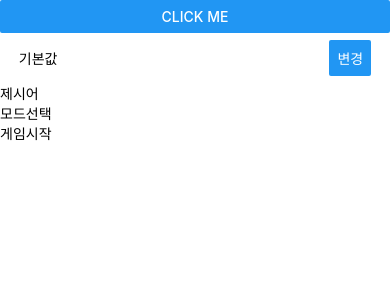
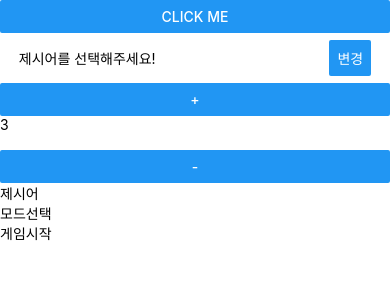
Before and after one commit to 2hakjoon/liargame, a React Native app: screen / in a window 390 px wide. Both pictures are taken after a click on the button "CLICK ME". Shown: the top 300 px of the page. Built offline with nearby package versions, Linux system fonts and the light colour scheme.

Commit message:
add count

```diff
--- /dev/null
+++ b/src/components/Molecules/Counter.tsx
@@ -0,0 +1,54 @@
+import React from "react"
+import styled from "styled-components/native"
+
+
+
+const Wrapper = styled.View`
+    width: 100%;
+    height: 100px;
+    position :relative;
+    `
+const CountText = styled.Text`
+    height: 100%;
+    `
+const CountBtn = styled.Button`
+    position: absolute;
+    z-index: -1;
+    height: 80px;
+    width: 80px;
+`
+
+
+
+type props={
+    count : number,
+    setCount : Function,
+    display? : boolean
+}
+
+export const Counter:React.FC<props> = ({count, setCount, display}) => {
+
+    const plusCountHandler = () => {
+        if(count < 10){
+            setCount(prev=>prev+1)
+        }
+    }
+
+    const minusCountHandler = () => {
+        if(count > 3){
+            setCount(prev=>prev-1)
+        }
+    }
+
+    return(
+        <>
+        {display&&
+            <Wrapper>
+            <CountBtn title={"+"} onPress={plusCountHandler}/>
+            <CountText>{count}</CountText>
+            <CountBtn title={"-"} onPress={minusCountHandler}/>
+            </Wrapper>
+        }
+        </>
+    )
+}
--- a/src/components/Templates/Subject.tsx
+++ b/src/components/Organisms/Subject/Subject.tsx
@@ -1,8 +1,8 @@
 import { useState } from "react"
 import styled from "styled-components/native"
 import React from "react"
-import { subjectDatas } from "../../Utils/Data/subjectLists"
-import { SubjectSelecter } from "../Organisms/Viewer/SubjectSelecter"
+import { subjectDatas } from "../../../Utils/Data/subjectLists"
+import { SubjectSelecter } from "./SubjectSelecter"
 
 
 const Wrapper = styled.View`
@@ -22,13 +22,18 @@ const BtnChangeSubject = styled.Button`
 `
 
 
+type props={
+    subjectText : string,
+    setSubjectText : Function,
+    selectModal : boolean,
+    setSelectModal : Function
+}
 
 
-export const Subject:React.FC = () =>{
+
+export const Subject:React.FC<props> = ({subjectText, setSubjectText, selectModal, setSelectModal}) =>{
     const subjects = subjectDatas;
 
-    const [subjectText, setSubjectText] = useState("기본값");
-    const [selectModal, setSelectModal] = useState(false);
 
     const subjectHandler = (subject : string) => {
         setSubjectText(subject)
--- a/src/components/Organisms/Viewer/SubjectSelecter.tsx
+++ b/src/components/Organisms/Subject/SubjectSelecter.tsx
@@ -11,6 +11,7 @@ const Wrapper = styled.View`
     top: 5vh;
     left: 5vw;
     padding: 16px;
+    z-index: 2;
 `
 
 
@@ -18,7 +19,6 @@ const Wrapper = styled.View`
 const GridWrapper = styled.View`
     width: 100%;
     height: 100%;
-    ;
     display: grid;
     grid-template-columns: repeat(4, 1fr);
     grid-template-rows: repeat(4, 50px);
--- a/src/screens/GameSetting.tsx
+++ b/src/screens/GameSetting.tsx
@@ -1,24 +1,32 @@
-import styled from "styled-components/native"
-import React from "react"
-import { Subject } from "../components/Templates/Subject"
-
+import styled from "styled-components/native";
+import React, { useState } from "react";
+import { Subject } from "../components/Organisms/Subject/Subject";
+import { Counter } from "../components/Molecules/Counter";
 
 const Wrapper = styled.View`
   display: flex;
   flex-direction: column;
   position: relative;
-`
-const Text = styled.Text`
+`;
+const Text = styled.Text``;
 
-`
+export const GameSetting: React.FC = () => {
+  const [playerCnt, setPlayerCnt] = useState(3);
+  const [selectModal, setSelectModal] = useState(false);
+  const [subjectText, setSubjectText] = useState("제시어를 선택해주세요!");
 
-export const GameSetting:React.FC = () => {
-    return(
+  return (
     <Wrapper>
-            <Subject/>
+      <Subject
+        subjectText={subjectText}
+        setSubjectText={setSubjectText}
+        selectModal={selectModal}
+        setSelectModal={setSelectModal}
+      />
+      <Counter count={playerCnt} setCount={setPlayerCnt} display={!selectModal} />
       <Text>제시어</Text>
       <Text>모드선택</Text>
       <Text>게임시작</Text>
     </Wrapper>
-    )
-}
+  );
+};
```
Lines whose indentation alone changed are shown as unchanged.
